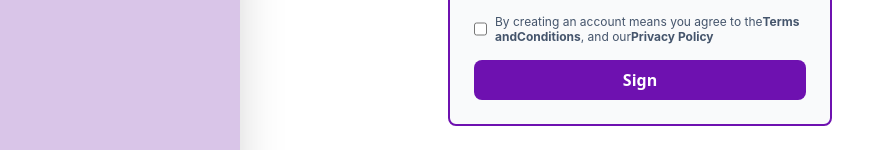
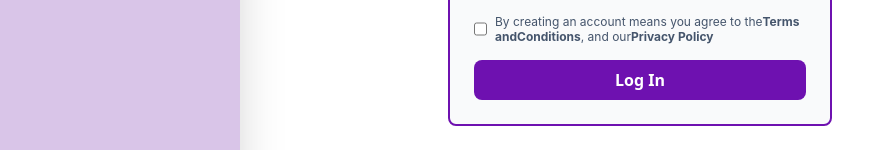
Before and after one commit to hack-it-The-New-Era-of-Banking/cycode-badjett, a React (Vite) app in the folder client/: page /login in a window 1280 px wide. Shown: the part 472-622 px from the top of the page, without its empty margins (0-871 px from the left). Built offline with nearby package versions, Linux system fonts and the light colour scheme.

Commit message:
modified signup page

```diff
--- a/client/src/pages/LoginPage.jsx
+++ b/client/src/pages/LoginPage.jsx
@@ -99,7 +99,7 @@ const LoginPage = () => {
             type="submit"
             className="w-full py-2 px-4 bg-purple-800 text-white font-semibold rounded-lg hover:bg-purple-700 transition"
           >
-            Sign
+            Log In
           </button>
         </form>
       </div>
```
Also changed, not shown: client/src/pages/SignUpPage.jsx (+0 -7 lines).
